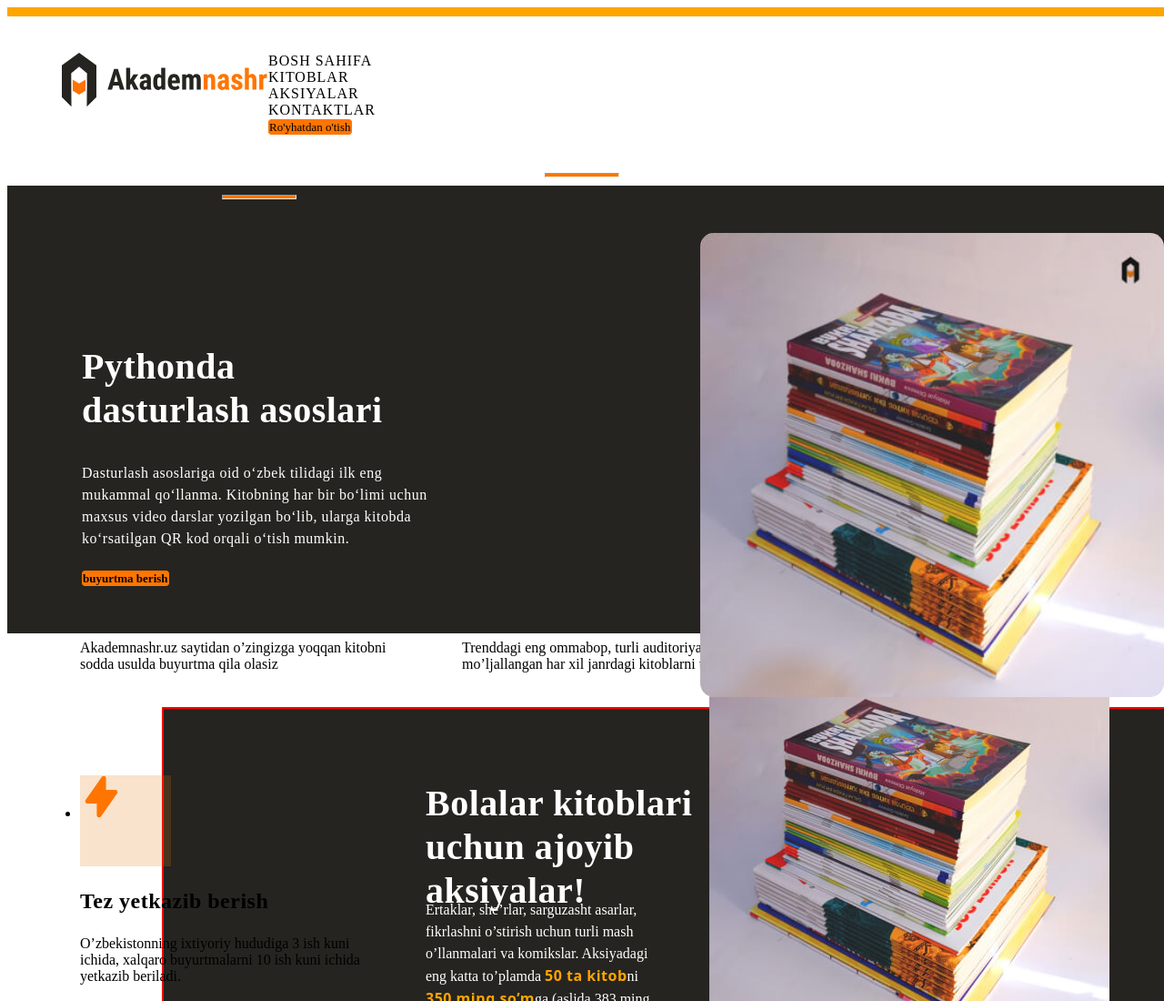
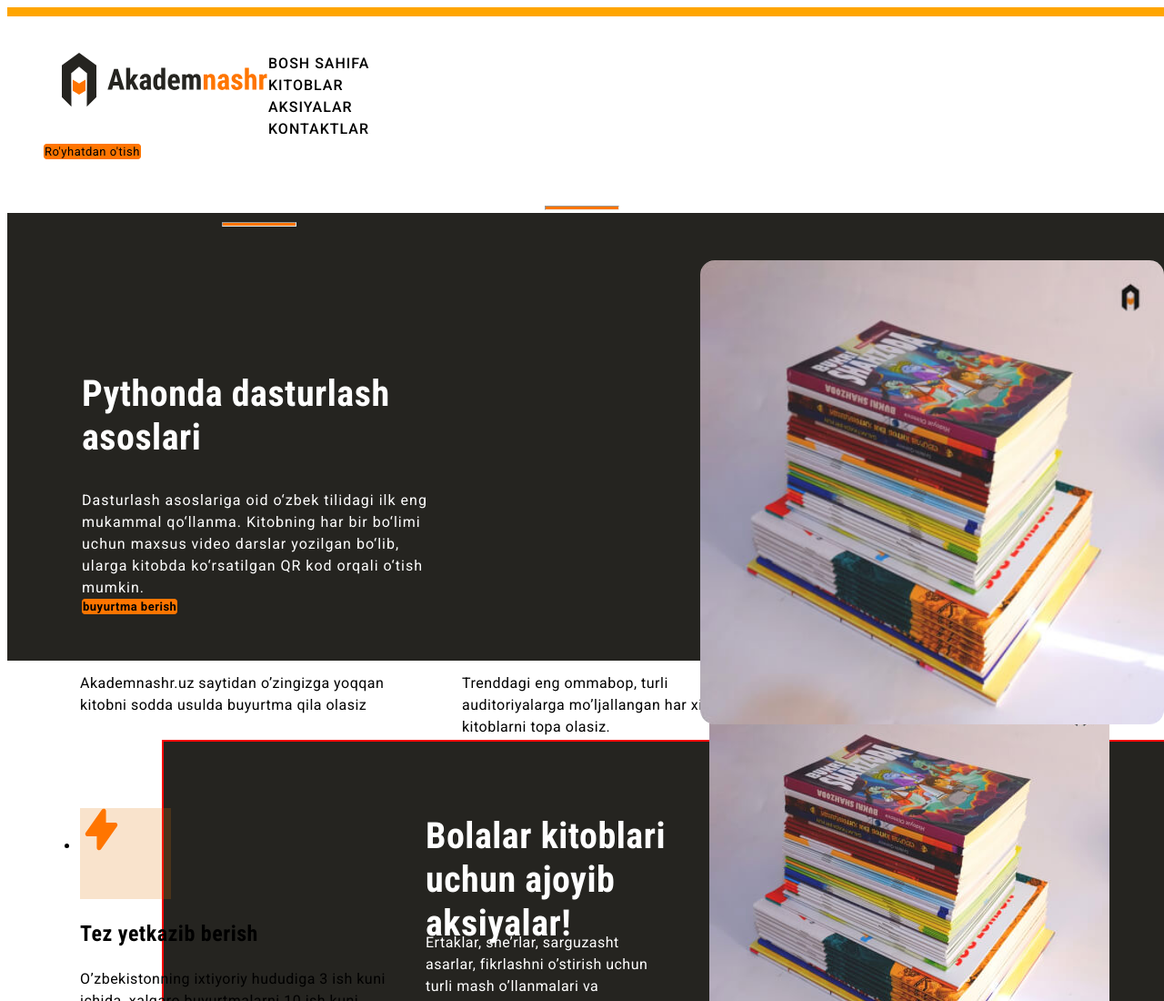
Before and after one commit to Muzaffarabdukadirov/akademnashr-best, a plain HTML site: page index.html in a window 1280 px wide. Shown: the top 1100 px of the page at 91% size. Drawn offline with Linux system fonts and the light colour scheme; files that its build step writes are made by us from their sources.

Commit message:
add font-based styles

```diff
--- a/css/styles.css
+++ b/css/styles.css
@@ -1,6 +1,12 @@
 header{
     background-color:#ffffff;
 
+}
+body{
+  font-family: "roboto", sans-serif;
+  font-size: 16px;
+  line-height: 24px;
+  letter-spacing:0.5px;
 }
 .sitenav-list{
 list-style: none;
@@ -13,6 +19,7 @@ list-style: none;
     text-transform: uppercase;
     text-decoration:none;
     color:#000;
+    font-family: "roboto","arial",sans-serif;
    }
    .primary-button{
     font-size: 13px;
@@ -20,6 +27,7 @@ list-style: none;
     background-color: #ff7500;
     color:#000;
     text-decoration: none;
+    font-family: "roboto",sans-serif;
 
    }
 
@@ -39,24 +47,24 @@ list-style: none;
    .python-book{
     width: 510px;
     height: 510px;
+    border-radius:1em;
    }
    .hero-heading{
+    font-family: "roboto condensed", "arial", sans-serif;
     font-size: 40px;
     line-height: 1.2;
     letter-spacing: 0.5px;
 
    }
-   .hero-text{
-    font-size: 16px;
-    line-height: 1.5;
-    letter-spacing:0.5px;
 
-   }
+
+
    .features-tittle{
     width: 440px;
     font-size: 72px;
     line-height: 1.2;
     letter-spacing: 0.5px;
+    font-family: "roboto condensed",sans-serif;
 
    }
    .feature-icon-wrapper{
@@ -68,14 +76,12 @@ list-style: none;
     font-size: 24px;
     line-height: 1.2;
     letter-spacing:0.5px;
+    font-family: "roboto condensed",sans-serif;
 
    }
-  .feature-info{
-    font-size: 16px;
-    line-height: 1.5;
-    letter-spacing: 0.5px;
 
-  }
+
+
   .feature-item{
     width: 340px;
   }
@@ -90,11 +96,10 @@ list-style: none;
     .sale-heading{
         font-size: 40px;
         line-height: 48px;
+        font-family: "roboto condensed",sans-serif;
     }
-    .sale-info{
-        font-size: 16px;
-        line-height: 1.5;
-    }
+
+
 
     .sale-image{
     width: 440px;
@@ -119,5 +124,5 @@ list-style: none;
 
     }
     .site-footer-link-list{
-        width: 224px;
-    }
+        width: 224;
+      }
--- a/index.html
+++ b/index.html
@@ -5,7 +5,10 @@
   <meta http-equiv="X-UA-Compatible" content="IE=edge">
   <meta name="viewport" content="width=device-width, initial-scale=1.0">
   <title>Akademnashr-promo sayt</title>
-  <link rel="stylesheet" href="/ss/best.css" >
+  <link rel="preconnect" href="https://fonts.googleapis.com">
+  <link rel="preconnect" href="https://fonts.gstatic.com" crossorigin>
+  <link href="https://fonts.googleapis.com/css2?family=Roboto+Condensed:wght@700&family=Roboto:wght@400;500;700&display=swap" rel="stylesheet">
+<link rel="stylesheet" href="/ss/best.css" >
   <link rel="stylesheet" href="/css/styles.css">
   <hr class="top-hero">
 </head>
```
